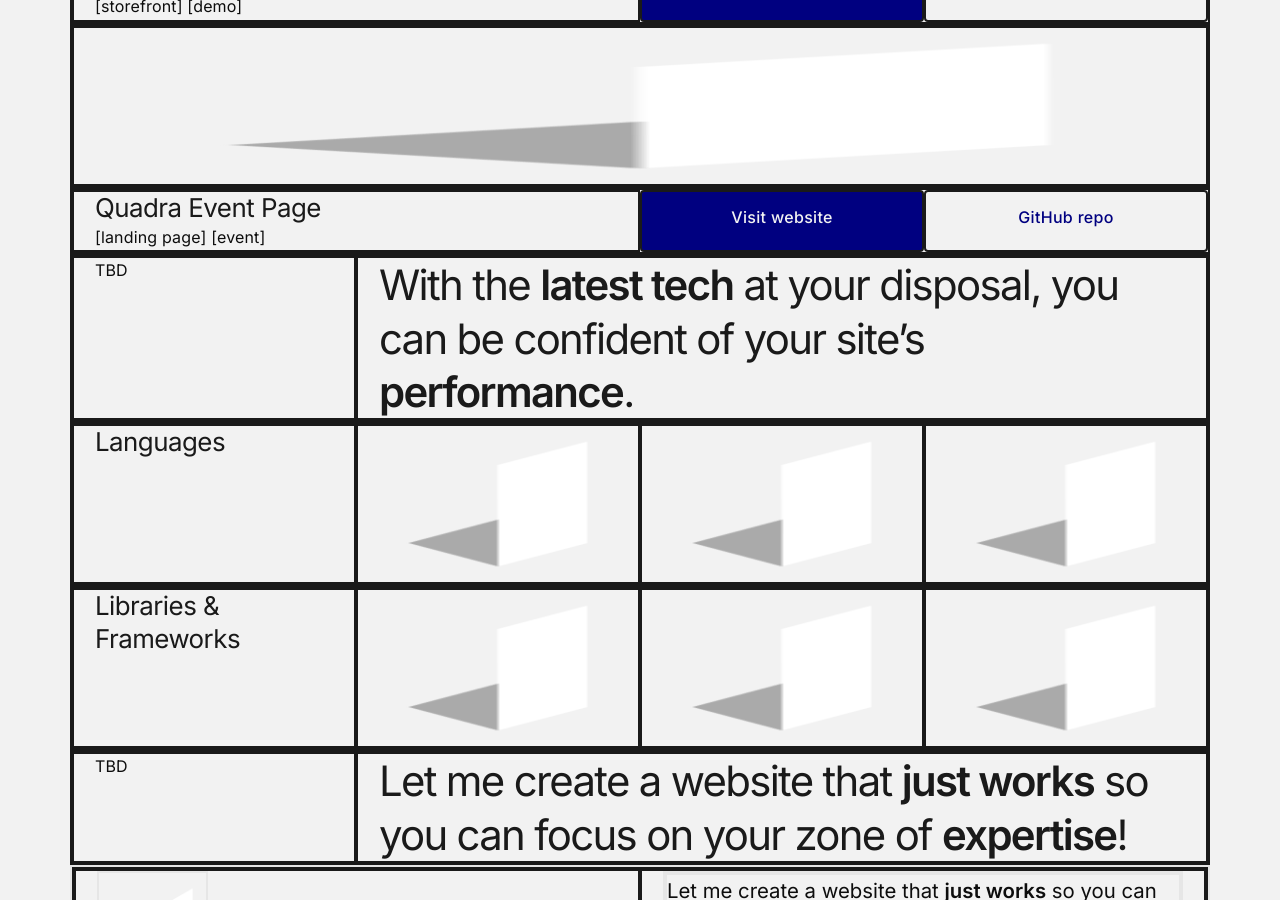
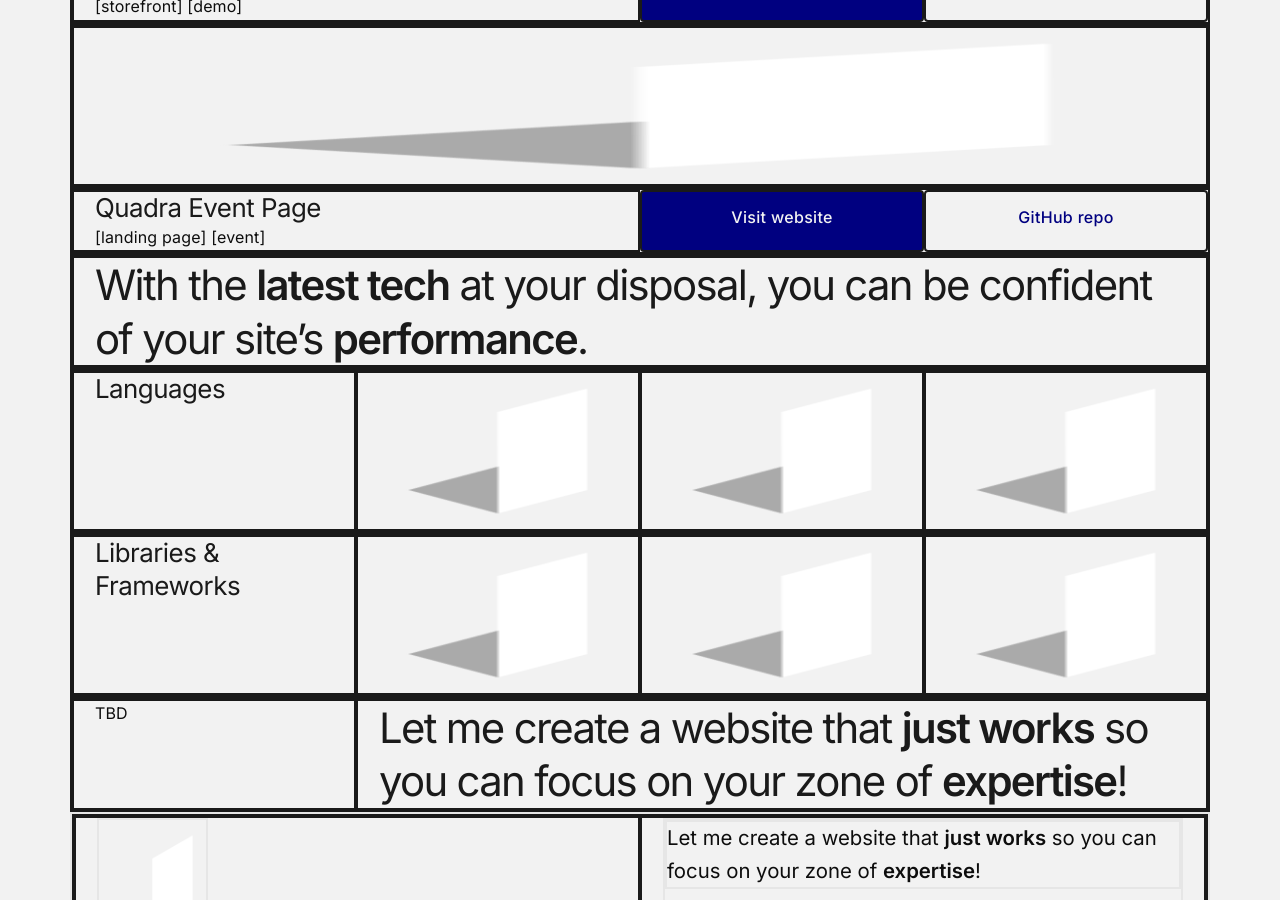
Before and after one commit to jingtianfeng/jtfeng-personal-1, a Jekyll site: the page built from index.html, in a window 1280 px wide and 900 px high, scrolled down 728 px. Built offline with Jekyll 4.4.1, drawn with Linux system fonts in a browser that asks for light colours.

Commit message:
Update index: combine #frontend-skill-*

```diff
--- a/index.html
+++ b/index.html
@@ -135,42 +135,34 @@
         </div>
     </div>
 </section>
-<section id="frontend-skill-title">
+<section id="frontend-skill">
     <div class="container">
         <div class="border border-dark
                     row">
-            <div class="border border-dark
-                        col-4 col-md-1">
-                TBD
-            </div>
             <h2 class="border border-dark
-                       col-4 col-md-3">
+                       col-4">
                 With the <strong>latest tech</strong> at your disposal,
                 you can be confident of your site’s <strong>performance</strong>.
             </h2>
         </div>
-    </div>
-</section>
-<section id="frontend-skill-content">
-    <div class="container">
         <div class="border border-dark
                     row">
             <h3 class="border border-dark
                        col-4 col-md-1">
                 Languages
             </h3>
-            <img src="/assets/img/favicon.ico" alt="HTML"
-                 height="160" width="111"
-                 class="border border-dark
-                        col-2 col-md-1">
-            <img src="/assets/img/favicon.ico" alt="CSS"
-                 height="160" width="111"
-                 class="border border-dark
-                        col-2 col-md-1">
-            <img src="/assets/img/favicon.ico" alt="Javascript"
-                 height="160" width="111"
-                 class="border border-dark
-                        col-2 col-md-1">
+            <img class="border border-dark
+                        col-2 col-md-1"
+                 src="/assets/img/favicon.ico" alt="HTML"
+                 height="160" width="111">
+            <img class="border border-dark
+                        col-2 col-md-1"
+                 src="/assets/img/favicon.ico" alt="CSS"
+                 height="160" width="111">
+            <img class="border border-dark
+                        col-2 col-md-1"
+                 src="/assets/img/favicon.ico" alt="Javascript"
+                 height="160" width="111">
         </div>
         <div class="border border-dark
                     row">
@@ -178,18 +170,18 @@
                        col-4 col-md-1">
                 Libraries & Frameworks
             </h3>
-            <img src="/assets/img/favicon.ico" alt="Bootstrap"
-                 height="160" width="111"
-                 class="border border-dark
-                        col-2 col-md-1">
-            <img src="/assets/img/favicon.ico" alt="Jekyll"
-                 height="160" width="111"
-                 class="border border-dark
-                        col-2 col-md-1">
-            <img src="/assets/img/favicon.ico" alt="React"
-                 height="160" width="111"
-                 class="border border-dark
-                        col-2 col-md-1">
+            <img class="border border-dark
+                        col-2 col-md-1"
+                 src="/assets/img/favicon.ico" alt="Bootstrap"
+                 height="160" width="111">
+            <img class="border border-dark
+                        col-2 col-md-1"
+                 src="/assets/img/favicon.ico" alt="Jekyll"
+                 height="160" width="111">
+            <img class="border border-dark
+                        col-2 col-md-1"
+                 src="/assets/img/favicon.ico" alt="React"
+                 height="160" width="111">
         </div>
     </div>
 </section>
```
